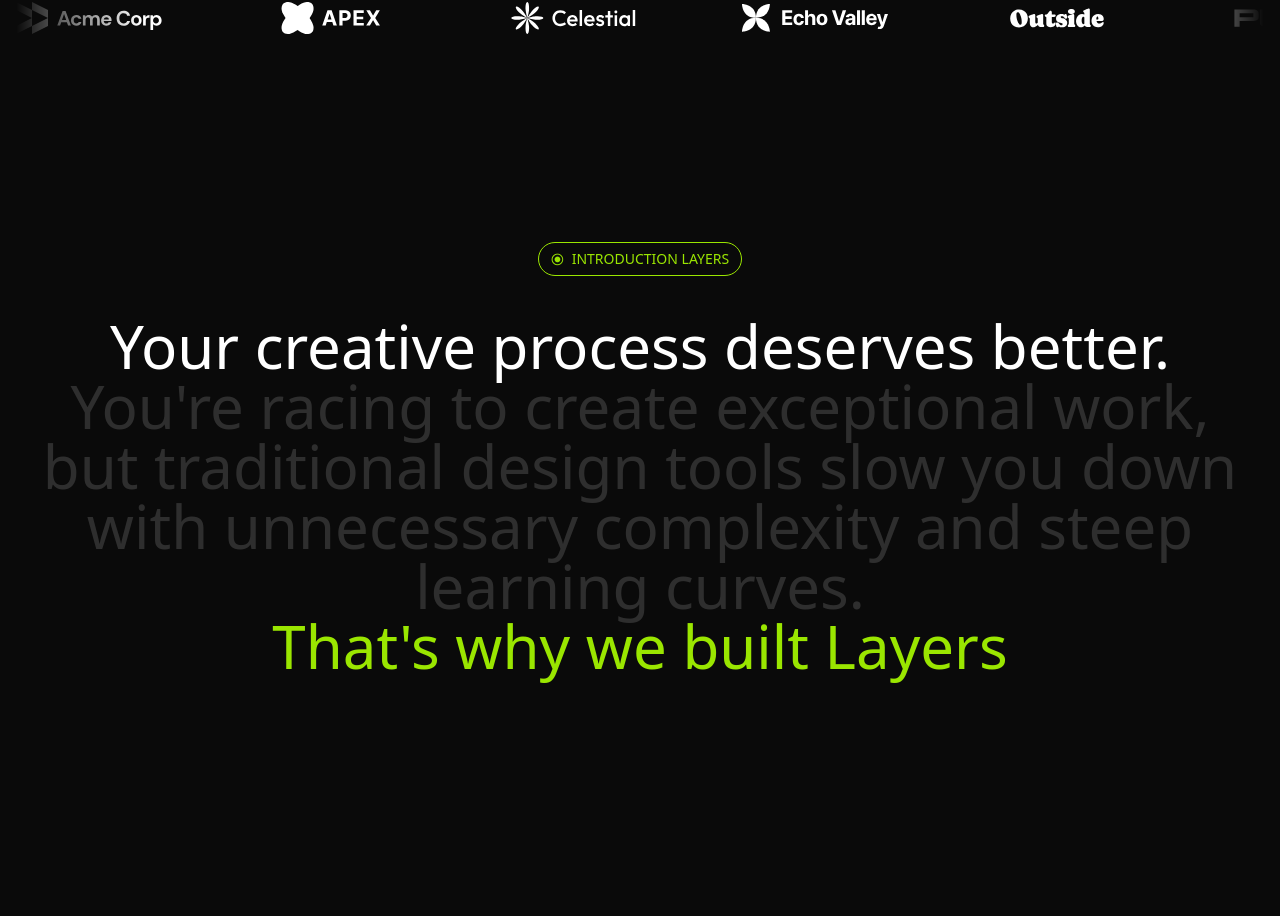
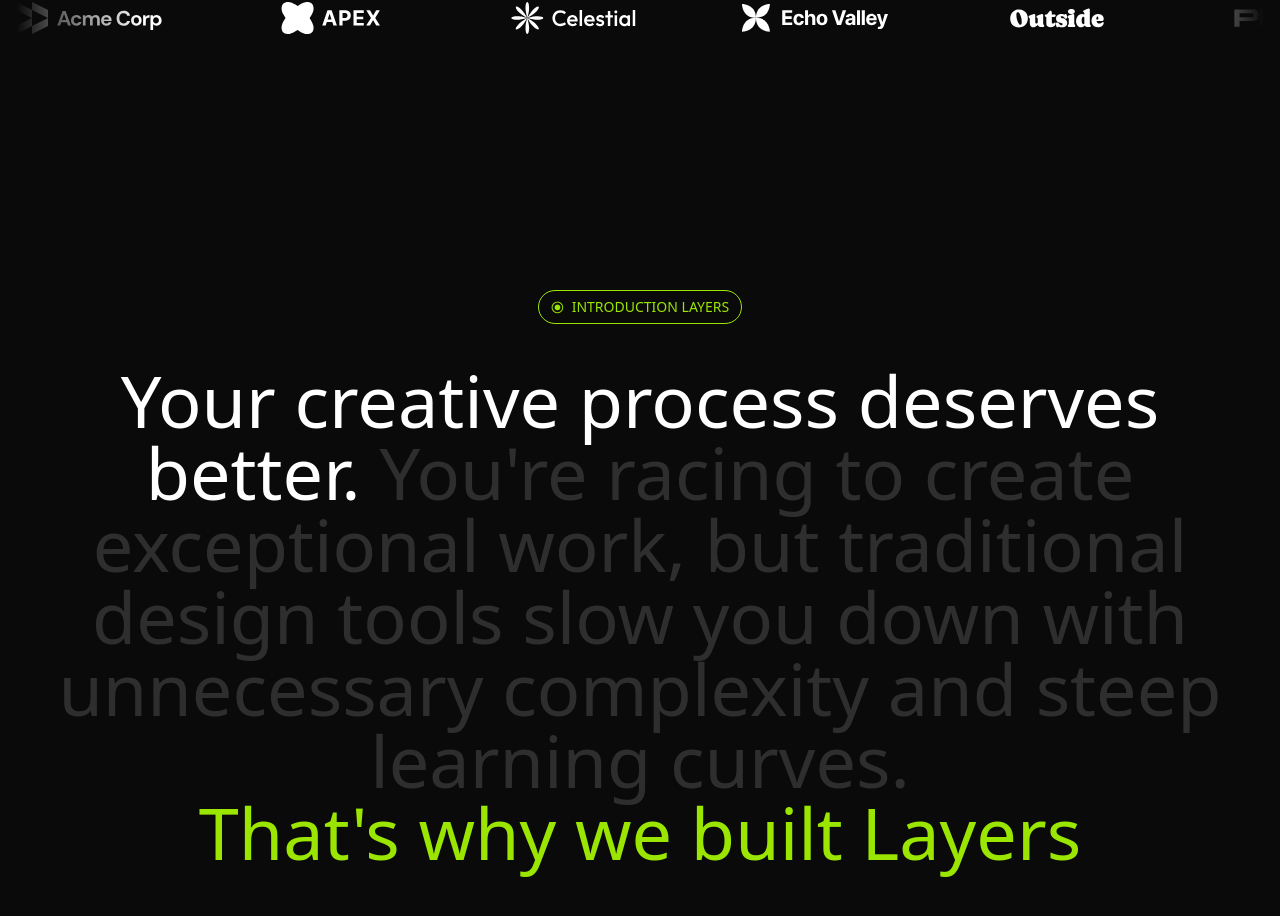
Before and after one commit to theankitgupta/saasLandingPagePractice, a Next.js app: page / in a window 1280 px wide. Shown: the part 954-1870 px from the top of the page. Before the commit the page ends 1742 px from the top, so only its background shows below. Built offline with nearby package versions, Linux system fonts and the light colour scheme.

Commit message:
Introduction Section Desktop View

```diff
--- a/components/sections/introduction/Introduction.tsx
+++ b/components/sections/introduction/Introduction.tsx
@@ -6,12 +6,12 @@
     "You're racing to create exceptional work, but traditional design tools slow you down with unnecessary complexity and steep learning curves.";
   return (
     // Extra vertical padding so that navbar does not cover our text while scroll animation works
-    <section className="py-28 px-4">
-      <div className="container">
+    <section className="py-28 lg:py-40 px-4">
+      <div className="container mx-auto">
         <div className="flex justify-center">
           <Tag>Introduction Layers</Tag>
         </div>
-        <div className="text-4xl md:text-6xl text-center font-medium mt-10">
+        <div className="text-4xl md:text-6xl lg:text-7xl text-center font-medium mt-10">
           <span>Your creative process deserves better.</span>{" "}
           <span className="text-white/15">{Intro_Text}</span>
           <span className="text-lime-400 block md:px-4">That&apos;s why we built Layers</span>
```
